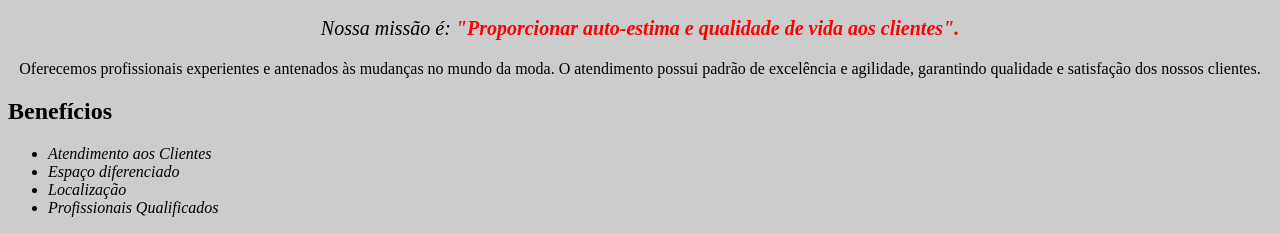
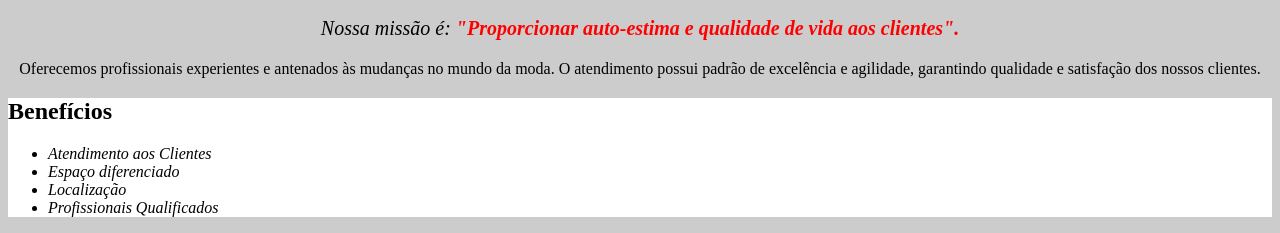
Before and after one commit to oliverandluiz/Alura, a plain HTML site: page HTML5eCSS3/index.html in a window 1280 px wide. Shown: the part 605-838 px from the top of the page. Drawn offline with Linux system fonts and the light colour scheme.

Commit message:
Alterações na div beneficios

```diff
--- a/HTML5eCSS3/index.html
+++ b/HTML5eCSS3/index.html
@@ -7,6 +7,7 @@
     </head>
     <body>
         <img id="banner" src="banner.jpg">
+        <div>
             <H1>Sobre a Barbearia Alura</H1>
 
             <p>Localizada no coração da cidade a <strong>Barbearia Alura</strong> traz para o mercado o que há de melhor para o seu cabelo e barba.
@@ -17,7 +18,9 @@
             <p>Oferecemos profissionais experientes e antenados às mudanças no mundo da moda. O atendimento possui padrão de
             excelência e agilidade, garantindo qualidade e satisfação dos nossos clientes.
             </p>
+        </div>
 
+        <div class="beneficios">
             <h2>Benefícios</h2>
             <ul>
                 <li class="itens">Atendimento aos Clientes</li>
@@ -25,5 +28,6 @@
                 <li class="itens">Localização</li>
                 <li class="itens">Profissionais Qualificados</li>
             </ul>
+        </div>
     </body>
 </html>
--- a/HTML5eCSS3/style.css
+++ b/HTML5eCSS3/style.css
@@ -25,3 +25,7 @@ em strong {
 .itens {
     font-style: italic;
 }
+
+.beneficios {
+    background-color: #FFFFFF;
+}
```
Also changed, not shown: HTML5eCSS3/beneficios.jpg (added). Lines whose indentation alone changed are shown as unchanged.
